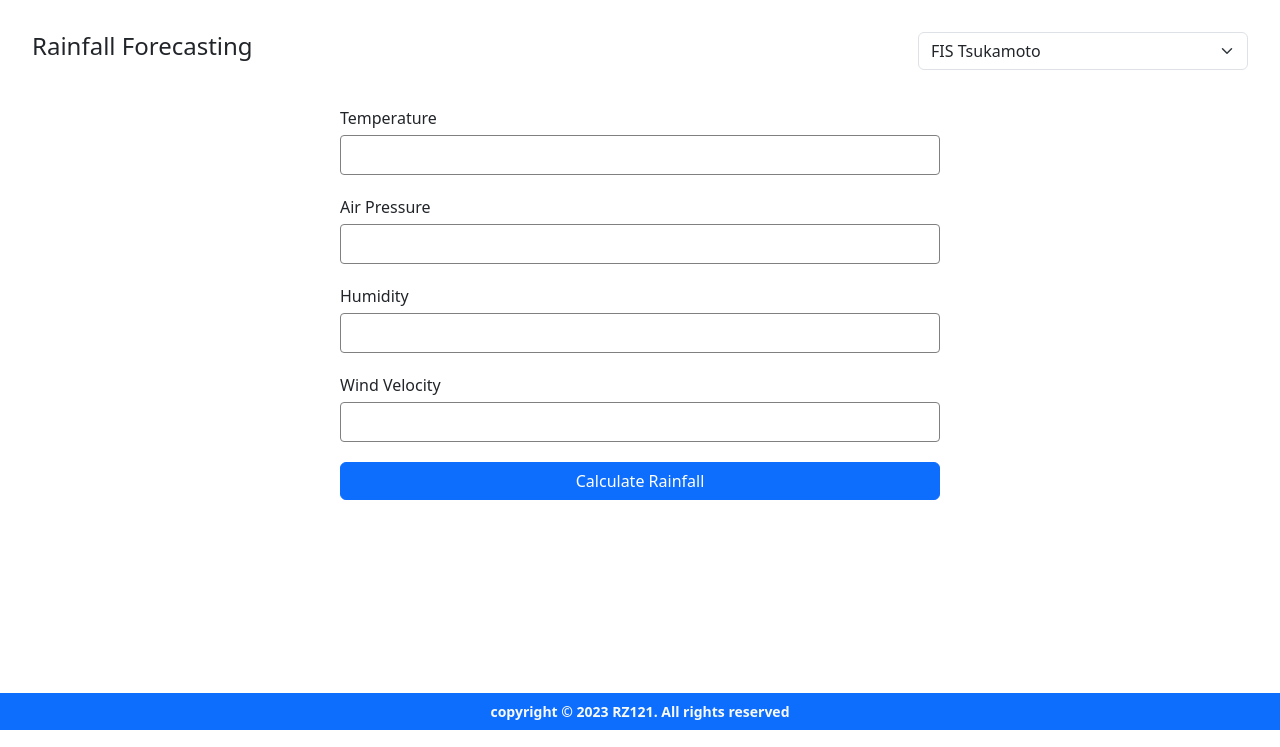
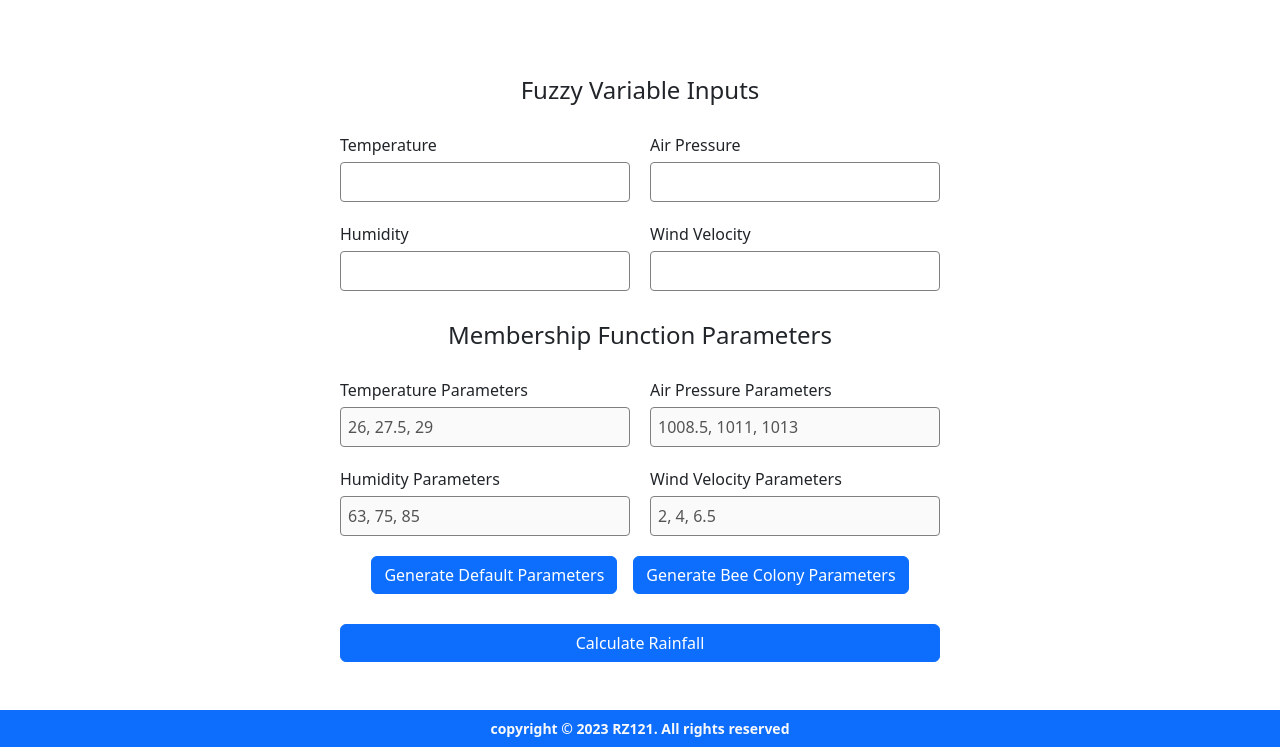
Before and after one commit to R4Z121/rainfallz, a CodeIgniter 4 app: template app/Views/pages/manualForecast.php in a window 1280 px wide. Shown: the part 70-817 px from the top of the page. Run offline with PHP 8.4 and a stand-in for CodeIgniter, Linux system fonts and the light colour scheme; the template is opened without the code that fills it, so the values that code supplies are empty; some libraries are stand-ins or nearby versions.

Commit message:
create new manual forecasting flow

```diff
--- a/app/Config/Routes.php
+++ b/app/Config/Routes.php
@@ -35,7 +35,7 @@ $routes->add('/forecast/dataset/tsukamoto', 'Tsukamoto::viewDatasetForecast');
 $routes->add('/history', 'Pages::history');
 
 $routes->post('/forecast/tsukamoto', 'Tsukamoto::manualForecast');
-$routes->post('/forecast/artificial-bee-colony', 'ArtificialBeeColony::manualForecast');
+$routes->post('/generateParameters/abc', 'ArtificialBeeColony::manualForecast');
 $routes->post('/forecast/dataset/artificial-bee-colony', 'ArtificialBeeColony::datasetForecast');
 $routes->post('/forecasting-history', 'ForecastingHistory::addData');
 
--- a/app/Models/TsukamotoModel.php
+++ b/app/Models/TsukamotoModel.php
@@ -87,7 +87,11 @@ class TsukamotoModel extends Model
     $result = 0;
     for ($i = 0; $i < count($forecastingResults); $i++) {
       $difference = round((abs($actualData[$i] - $forecastingResults[$i]) / $actualData[$i]), 2) * 100;
-      $result += $difference;
+      if ($difference > 100) {
+        $result += 100;
+      } else {
+        $result += $difference;
+      }
     }
     $result = round(($result / count($actualData)), 2);
     return $result;
--- a/app/Views/pages/home.php
+++ b/app/Views/pages/home.php
@@ -2,7 +2,7 @@
 
 <?= $this->section('content'); ?>
 <section class="page-heading">
-  <h1 class="page-title">Banyuasin Regency Climate (2019 - 2021)</h1>
+  <h1 class="page-title">Banyuasin Regency Climate (2018 - 2022)</h1>
 </section>
 <section class="page-content">
   <table id="climate-data" class="table table-striped table-bordered" style="width:100%">
@@ -58,6 +58,7 @@
       </div>
     </div>
   </div>
+  <!-- End Of Modal -->
   <div class="d-flex flex-column justify-content-center p-4 gap-2">
     <hr>
     <h6 class="text-center">SELECT FORECASTING METHOD</h6>
--- a/app/Views/pages/manualForecast.php
+++ b/app/Views/pages/manualForecast.php
@@ -1,38 +1,40 @@
 <?= $this->extend('layouts/template'); ?>
 <?= $this->section('content'); ?>
-<section class="page-heading flex-heading">
-  <h1 class="page-title">Rainfall Forecasting</h1>
-  <div class="option-container">
-    <select class="form-select" aria-label="Default select example" id="forecast_method">
-      <option value="1">FIS Tsukamoto</option>
-      <option value="2">FIS Tsukamoto & Artificial Bee Colony</option>
-    </select>
+<section class="page-heading">
+  <h1 class="page-title"><?= $title; ?></h1>
+</section>
+<!-- Modal -->
+<div class="modal fade" id="abcConfiguration" tabindex="-1" aria-labelledby="abcConfigurationLabel" aria-hidden="true">
+  <div class="modal-dialog">
+    <div class="modal-content">
+      <div class="modal-header">
+        <h1 class="modal-title fs-5" id="abcConfigurationLabel">Artificial Bee Colony Configuration</h1>
+        <button type="button" class="btn-close" data-bs-dismiss="modal" aria-label="Close" id="closeModal"></button>
+      </div>
+      <div class="modal-body">
+        <form class="modal-form d-flex flex-column gap-3">
+          <section class="form-section">
+            <div class="form-input">
+              <label for="totalBees">Total of Bees</label>
+              <input type="number" step="any" id="totalBees" name="totalBees" max="25" min="2" required>
+            </div>
+            <div class="form-input">
+              <label for="totalIterations">Total of Iterations</label>
+              <input type="number" step="any" id="totalIterations" name="totalIterations" max="25" min="1" required>
+            </div>
+          </section>
+          <button class="btn btn-primary full-button" type="button" id="generateBestParameters">Generate Best Parameters</button>
+        </form>
+      </div>
+    </div>
   </div>
-</section>
+</div>
+<!-- End of Modal -->
 <section class="page-content form-content">
-  <form class="active forecasting-form" action="/forecast/tsukamoto" method="post" id="1">
-    <?= csrf_field(); ?>
-    <div class="form-input">
-      <label for="temperature">Temperature</label>
-      <input type="number" step="any" id="temperature" name="temperature" required>
-    </div>
-    <div class="form-input">
-      <label for="airPressure">Air Pressure</label>
-      <input type="number" step="any" id="airPressure" name="airPressure" required>
-    </div>
-    <div class="form-input">
-      <label for="humidity">Humidity</label>
-      <input type="number" step="any" id="humidity" name="humidity" required>
-    </div>
-    <div class="form-input">
-      <label for="windVelocity">Wind Velocity</label>
-      <input type="number" step="any" id="windVelocity" name="windVelocity" required>
-    </div>
-    <button class="btn btn-primary" type="submit">Calculate Rainfall</button>
-  </form>
-  <form class="section-form forecasting-form" action="/forecast/artificial-bee-colony" method="POST" id="2">
+  <form class="section-form">
     <?= csrf_field(); ?>
     <section class="form-section">
+      <h4 class="w-full text-center">Fuzzy Variable Inputs</h4>
       <div class="form-input">
         <label for="temperature">Temperature</label>
         <input type="number" step="any" id="temperature" name="temperature" required>
@@ -51,16 +53,29 @@
       </div>
     </section>
     <section class="form-section">
+      <h4 class="w-full text-center">Membership Function Parameters</h4>
       <div class="form-input">
-        <label for="totalBees">Total of Bees</label>
-        <input type="number" step="any" id="totalBees" name="totalBees" max="25" min="2" required>
+        <label for="temperature-parameters">Temperature Parameters</label>
+        <input type="text" step="any" id="temperature-parameters" name="temperature-parameters" value="26, 27.5, 29" disabled required>
       </div>
       <div class="form-input">
-        <label for="totalIterations">Total of Iterations</label>
-        <input type="number" step="any" id="totalIterations" name="totalIterations" max="25" min="1" required>
+        <label for="airPressure-parameters">Air Pressure Parameters</label>
+        <input type="text" step="any" id="airPressure-parameters" name="airPressure-parameters" value="1008.5, 1011, 1013" disabled required>
+      </div>
+      <div class="form-input">
+        <label for="humidity-parameters">Humidity Parameters</label>
+        <input type="text" step="any" id="humidity-parameters" name="humidity-parameters" value="63, 75, 85" disabled required>
+      </div>
+      <div class="form-input">
+        <label for="windVelocity-parameters">Wind Velocity Parameters</label>
+        <input type="text" step="any" id="windVelocity-parameters" name="windVelocity-parameters" value="2, 4, 6.5" disabled required>
+      </div>
+      <div class="w-full d-flex justify-content-center gap-3">
+        <button class="btn btn-primary" type="button" id="generateDefaultParameters">Generate Default Parameters</button>
+        <button class="btn btn-primary" type="button" id="generateAbcParameters" data-bs-toggle="modal" data-bs-target="#abcConfiguration">Generate Bee Colony Parameters</button>
       </div>
     </section>
-    <button class="btn btn-primary full-button" type="submit">Calculate Rainfall</button>
+    <button class="btn btn-primary full-button" type="button">Calculate Rainfall</button>
   </form>
 </section>
 <?= $this->endSection(); ?>
--- a/public/scripts/app.js
+++ b/public/scripts/app.js
@@ -17,3 +17,33 @@ $('#forecast_method').change(() => {
   const showFormId = $('#forecast_method').find(":selected").val();
   $('form#'+showFormId).addClass('active');
 });
+
+//Generate ABC Parameters
+$('#generateBestParameters').on('click', () => {
+  $('#closeModal').click();
+  $.ajax({
+    url: "/generateParameters/abc",
+    type: "POST",
+    data: {
+      totalBees : $('input#totalBees').val(),
+      totalIterations : $('input#totalIterations').val()
+    },
+    datatype: 'json',
+    success: (response) => {
+      parameters = JSON.parse(response);
+      Object.keys(parameters).forEach(key => {
+        const variable = parameters[key];
+        const newParameters = variable.map(value => value.toFixed(2));
+        $(`#${key}-parameters`).val(newParameters.join(", "));
+      });
+    }
+  });
+});
+
+//Generate Default Parameters
+$('#generateDefaultParameters').on('click', () => {
+  $('input#temperature-parameters').val('26, 27.5, 29');
+  $('input#airPressure-parameters').val('1008.5, 1011, 1013');
+  $('input#humidity-parameters').val('63, 75, 85');
+  $('input#windVelocity-parameters').val('2, 4, 6.5');
+});
--- a/public/styles/app.css
+++ b/public/styles/app.css
@@ -1,3 +1,7 @@
+.w-full {
+  width: 100%;
+}
+
 .navbar {
   padding: 0.75rem;
 }
@@ -78,11 +82,20 @@ form {
   gap: 15px;
 }
 
+.forecasting-form,
+.section-form {
+  max-width: 600px;
+  flex-direction: column;
+}
+
+.section-form {
+  display: flex;
+  gap: 30px;
+}
+
 .forecasting-form {
   display: none;
-  max-width: 600px;
   gap: 20px;
-  flex-direction: column;
 }
 
 .form-section {
--- a/public/styles/responsive.css
+++ b/public/styles/responsive.css
@@ -50,7 +50,7 @@
      flex-wrap: wrap;
    }
 
-   .form-section>div {
+   .form-input {
      flex: 1;
    }
  }
```
Also changed, not shown: app/Controllers/ArtificialBeeColony.php (+9 -25 lines), app/Controllers/ManualForecast.php (added, +11 -0 lines), app/Views/pages/manualForecast-old.php (added, +66 -0 lines).
